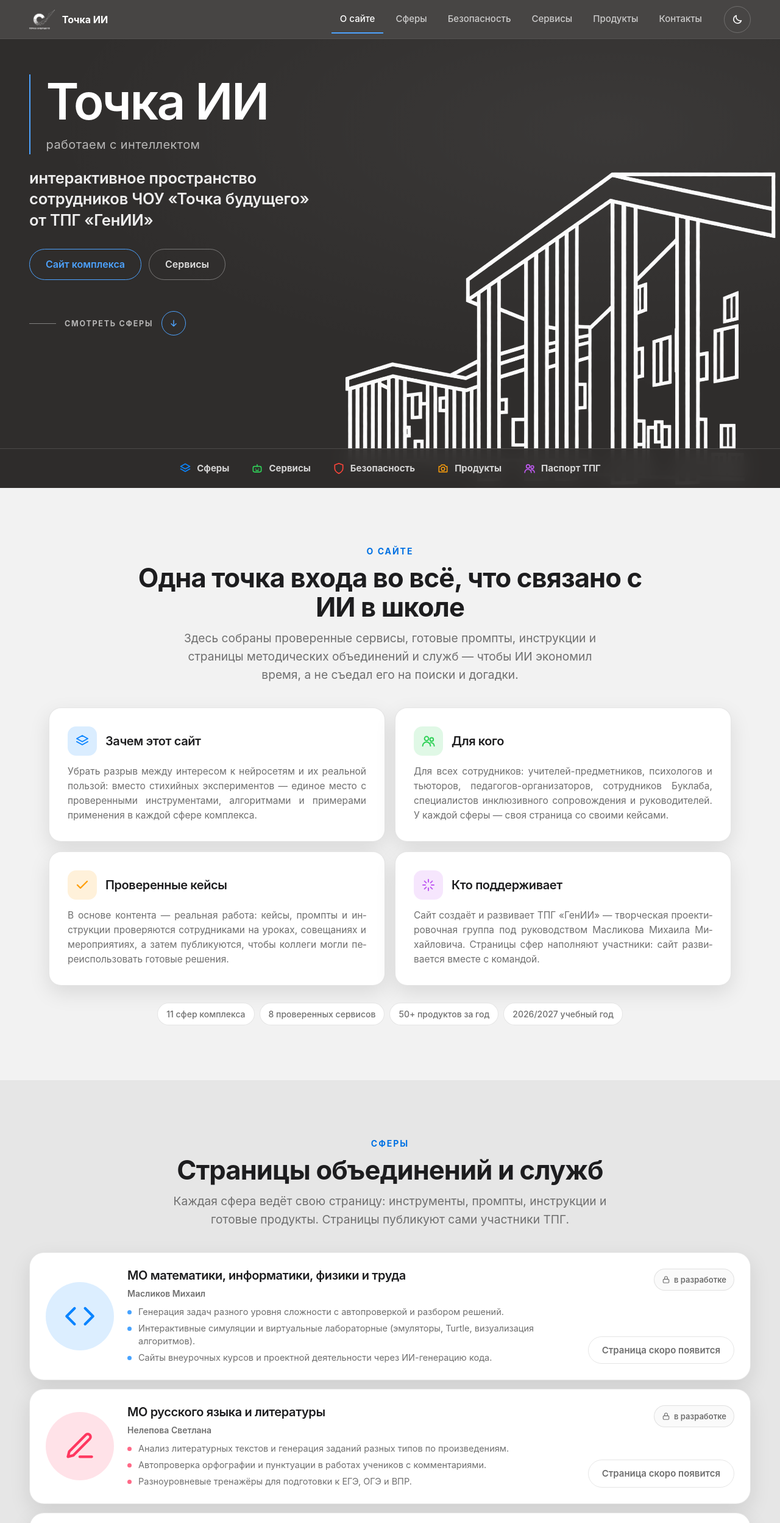
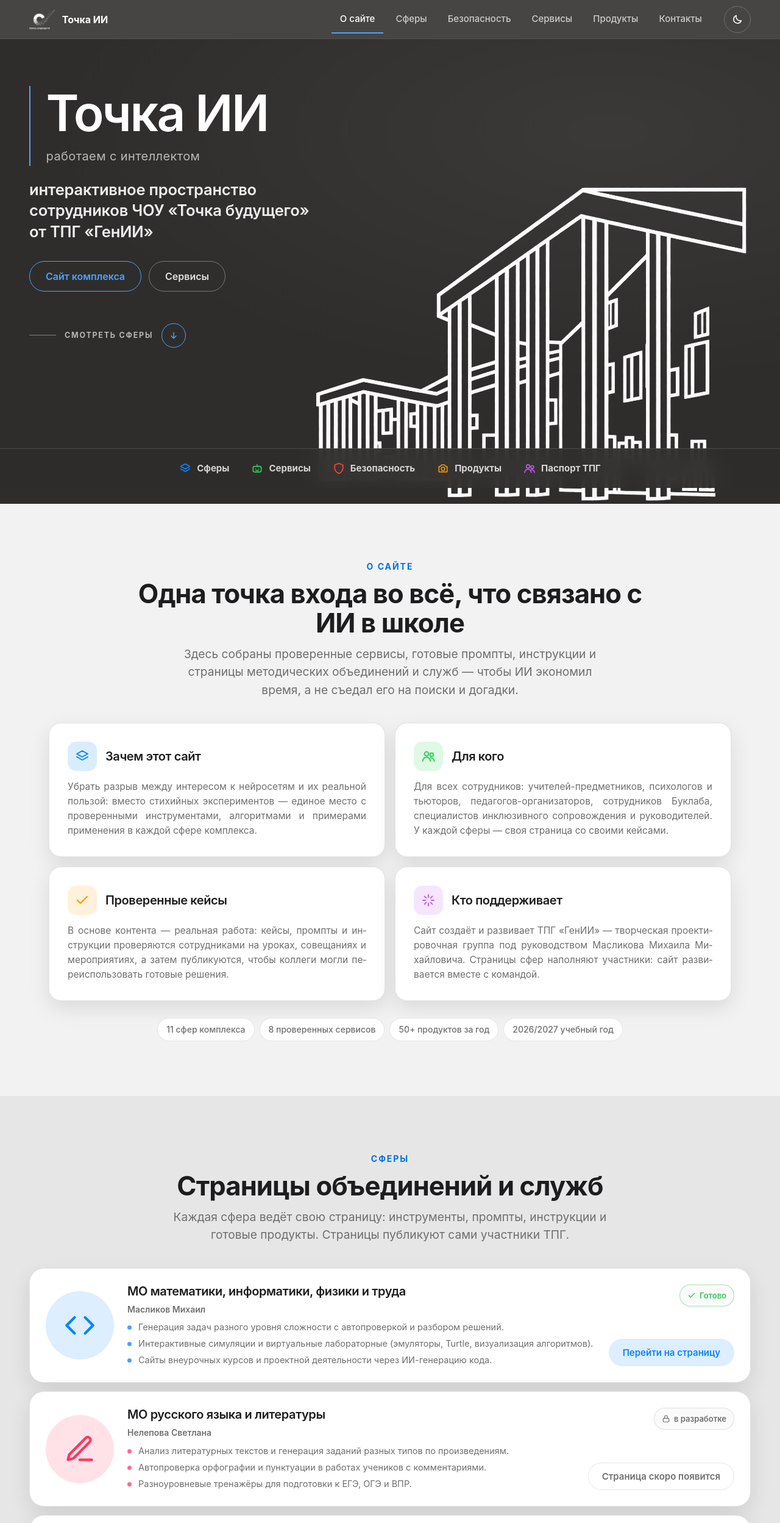
Before and after one commit to mmmaslikov/point-ai, a plain HTML site: page index.html in a window 1280 px wide. Shown: the top 2497 px of the page at 61% size. Drawn offline with Linux system fonts and the light colour scheme.

Commit message:
Update index.html

```diff
--- a/index.html
+++ b/index.html
@@ -105,16 +105,15 @@ a{color:var(--accent)}
 .menu a{color:rgba(255,255,255,.85);text-decoration:none;font-size:18px;font-weight:600;padding:12px 14px;border-radius:14px;min-height:48px;display:flex;align-items:center}
 .menu a:hover{background:rgba(255,255,255,.08);color:#fff}
 
-/* ============ HERO: текст вверху слева, крупное изображение заходит под него ============ */
+/* ============ HERO ============ */
 .hero{position:relative;overflow:hidden;background:var(--charcoal);color:#fff;
   min-height:calc((100vh - var(--nav-h))/var(--zoom));
   min-height:calc((100svh - var(--nav-h))/var(--zoom));
   display:flex;flex-direction:column;justify-content:flex-start;
-  padding:clamp(28px,4.5vw,72px) 0 clamp(120px,18vw,300px)}
+  padding:clamp(44px,6vw,100px) 0 0}
 .hero::before{content:"";position:absolute;inset:0;pointer-events:none;
   background:radial-gradient(120% 90% at 78% 20%,rgba(255,255,255,.06),transparent 60%)}
-.hero .wrap{position:relative;z-index:1;width:100%}
-.hero-media{position:absolute;right:0;bottom:0;width:clamp(300px,62%,1040px);z-index:0;pointer-events:none}
+.hero-wrap{position:relative;z-index:1;width:100%;padding-bottom:clamp(150px,20vw,330px)}
 .hero-left{position:relative;z-index:1;max-width:680px}
 .hero-name{border-left:2px solid var(--hero-acc);padding-left:clamp(16px,2vw,26px)}
 .hero-name h1{font-size:clamp(34px,6.4vw,92px);font-weight:600;color:#fff;letter-spacing:-.03em}
@@ -132,7 +131,11 @@ a{color:var(--accent)}
   display:grid;place-items:center;transition:transform .2s,background .2s}
 .hero-scroll:hover .dn{transform:translateY(3px);background:rgba(77,163,255,.16)}
 .hero-scroll:hover{color:#fff}
-/* изображение 1536×1024 (3:2), прижато к правому нижнему углу hero */
+/* изображение 1536×1024 (3:2): правый край по краю контента (как кнопка темы), левый заходит под текст */
+.hero-media{position:absolute;right:var(--pad);bottom:0;width:min(62%,1040px);z-index:0;pointer-events:none}
+@media (max-width:759px){
+  .hero-media{right:0;width:100%}
+}
 .hero-photo{margin:0;position:relative;aspect-ratio:3/2;overflow:hidden}
 .hero-photo img{position:absolute;inset:0;width:100%;height:100%;object-fit:contain;object-position:100% 100%;
   opacity:0;transition:opacity .8s}
@@ -177,7 +180,7 @@ a{color:var(--accent)}
 .tcard p{color:var(--muted);font-size:15.5px}
 .chip-row{display:flex;flex-wrap:wrap;gap:8px;justify-content:center;margin-top:28px}
 
-/* ============ СФЕРЫ: прямоугольники по одному в строку ============ */
+/* ============ СФЕРЫ ============ */
 .cards{display:grid;gap:14px;grid-template-columns:1fr}
 .sph-row{padding:clamp(18px,2.2vw,26px);display:flex;flex-wrap:wrap;gap:22px;align-items:center;
   transition:transform .25s,box-shadow .25s,border-color .25s}
@@ -196,6 +199,16 @@ a{color:var(--accent)}
   flex:1 1 100%;margin-left:0}
 @media (min-width:900px){
   .sph-side{flex:0 0 auto;flex-direction:column;align-items:flex-end;justify-content:space-between;align-self:stretch;margin-left:auto;gap:12px}
+}
+/* мобильная версия: компактные карточки, как раньше */
+@media (max-width:759px){
+  .sph-row{display:grid;grid-template-columns:auto 1fr;grid-template-areas:"ico badge" "body body" "cta cta";gap:14px;align-items:start}
+  .sph-ico{grid-area:ico;width:56px;height:56px}
+  .sph-ico svg{width:26px;height:26px}
+  .sph-side{display:contents}
+  .sph-row .p-badge{grid-area:badge;justify-self:end;align-self:start}
+  .sph-body{grid-area:body}
+  .sph-side .btn{grid-area:cta;width:100%;justify-content:center}
 }
 .p-badge{display:inline-flex;align-items:center;gap:6px;font-size:13px;font-weight:600;padding:7px 12px;border-radius:980px;
   background:var(--surface-2);border:1px solid var(--line);color:var(--muted);white-space:nowrap}
@@ -287,7 +300,7 @@ a{color:var(--accent)}
    logo-white.png    логотип БЕЛЫЙ (без фона и рамки) → шапка (nav) и футер (крупно)
    logo-color.png    логотип ЦВЕТНОЙ → резерв (печатные материалы, презентации)
    logo-black.png    логотип ЧЁРНЫЙ  → резерв (документы)
-   hero-school-white.png  графика школы белыми линиями, 1536×1024 (3:2) → hero: справа снизу, заходит под текст
+   hero-school-white.png  графика школы белыми линиями, 1536×1024 (3:2) → hero: справа, заходит под текст
    prod-01.png … prod-06.png  скриншоты продуктов ТПГ → блок «Продукты ТПГ»
    ----------------------------------------------------------------------------
    Пока файла нет — сайт покажет аккуратную заглушку с именем файла и НЕ сломается.
@@ -302,7 +315,7 @@ const HERO_IMG = ["hero-school-white.png", "Графика школы «Точк
 const LOGO = "logo-white.png";
 
 const SPHERES = [
-  { id:"math", title:"МО математики, информатики, физики и труда", owners:"Масликов Михаил", color:"#0a84ff", icon:"dev", url:"",
+  { id:"math", title:"МО математики, информатики, физики и труда", owners:"Масликов Михаил", color:"#0a84ff", icon:"dev", url:"https://mmmaslikov.github.io/mift",
     items:["Генерация задач разного уровня сложности с автопроверкой и разбором решений.",
            "Интерактивные симуляции и виртуальные лабораторные (эмуляторы, Turtle, визуализация алгоритмов).",
            "Сайты внеурочных курсов и проектной деятельности через ИИ-генерацию кода."] },
@@ -479,7 +492,7 @@ function renderApp(){
   </nav>
   <main id="top">
     <section class="hero">
-      <div class="wrap">
+      <div class="wrap hero-wrap">
         <div class="hero-left">
           <div class="hero-name rv">
             <h1>Точка ИИ</h1>
@@ -492,12 +505,12 @@ function renderApp(){
           </div>
           <a class="hero-scroll rv" href="#spheres"><i></i>смотреть сферы<span class="dn">${ICONS.down}</span></a>
         </div>
-      </div>
-      <div class="hero-media">
-        <figure class="hero-photo" data-photo>
-          <img data-file="${HERO_IMG[0]}" src="${IMG}${HERO_IMG[0]}" alt="${esc(HERO_IMG[1])}" decoding="async">
-          <div class="photo-ph" aria-hidden="true">${ICONS.cam}<span>Сюда встанет графика школы белыми линиями</span><span class="ph-file">${IMG}${HERO_IMG[0]}</span></div>
-        </figure>
+        <div class="hero-media">
+          <figure class="hero-photo" data-photo>
+            <img data-file="${HERO_IMG[0]}" src="${IMG}${HERO_IMG[0]}" alt="${esc(HERO_IMG[1])}" decoding="async">
+            <div class="photo-ph" aria-hidden="true">${ICONS.cam}<span>Сюда встанет графика школы белыми линиями</span><span class="ph-file">${IMG}${HERO_IMG[0]}</span></div>
+          </figure>
+        </div>
       </div>
     </section>
 
@@ -591,7 +604,7 @@ function renderCards(){
   $("#cards").innerHTML = SPHERES.map(s=>{
     const ready = !!s.url;
     const badge = ready
-      ? `<span class="p-badge ok">${ICONS.check} страница готова</span>`
+      ? `<span class="p-badge ok">${ICONS.check} Готово</span>`
       : `<span class="p-badge">${ICONS.lock} в разработке</span>`;
     const cta = ready
       ? `<a class="btn secondary" href="${esc(s.url)}" target="_blank" rel="noopener">Перейти на страницу</a>`
```
